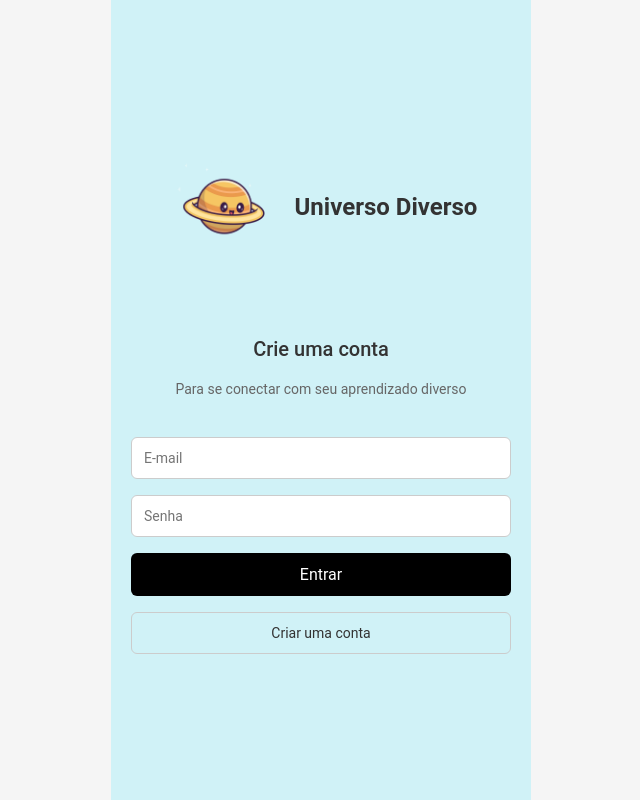
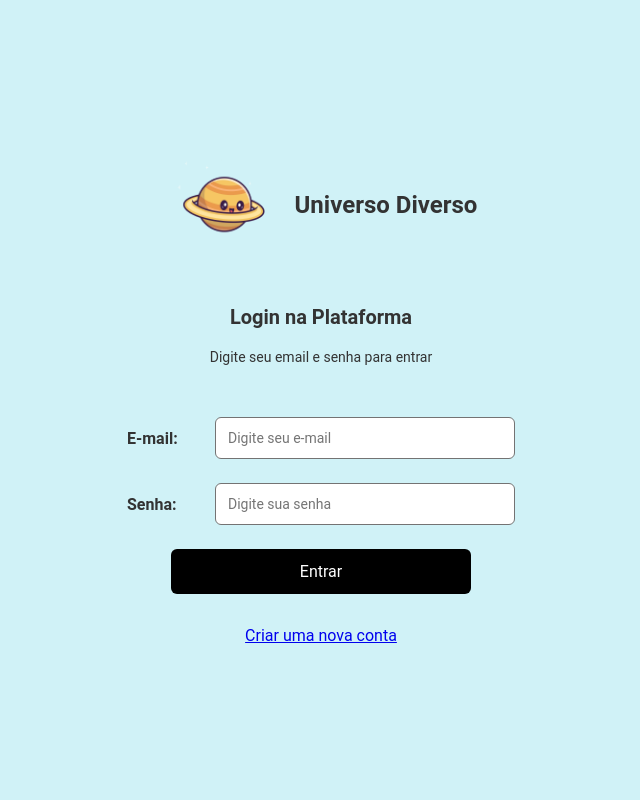
Before and after one commit to MahFelix/universo-diverso, a React (Vite) app: page /login in a window 1280 px wide. Shown: the whole page, without its empty margins (319-959 px from the left). Built offline with nearby package versions, Linux system fonts and the light colour scheme.

Commit message:
ajuste da tela de login

```diff
--- a/src/pages/Login.jsx
+++ b/src/pages/Login.jsx
@@ -1,8 +1,8 @@
 import React, { useState } from 'react';
 import { Link } from 'react-router-dom';
 import { useNavigate } from 'react-router-dom';
-import { LoginContainer, LoginHeader, LoginForm, FormGroup, LoginButton, SignupButton } from '../styles/LoginStyles';
-import graduationCap from '../assets/planet.png';
+import { LoginContainer, LoginHeader, FormItem, FormGroup, InfoText } from '../styles/LoginStyles';
+import planetLogo from '../assets/planet.png';
 
 const Login = () => {
   const navigate = useNavigate();
@@ -17,40 +17,48 @@ const Login = () => {
   return (
     <LoginContainer>
       <LoginHeader>
-        <img src={graduationCap} alt="Ícone de formatura" className="cap-icon" />
+        <img src={planetLogo} alt="Universo Diverso Logo" className="planet-logo" />
         <h1>Universo Diverso</h1>
       </LoginHeader>
 
       <div className="login-form-container">
-        <h2>Crie uma conta</h2>
-        <p>Para se conectar com seu aprendizado diverso</p>
+        <h2>Login na Plataforma</h2>
+        <p>Digite seu email e senha para entrar</p>
 
-        <LoginForm onSubmit={handleSubmit}>
-          <FormGroup>
+        <FormGroup onSubmit={handleSubmit}>
+          <FormItem>
+            <InfoText>E-mail:</InfoText>
             <input
               type="email"
               id="email"
-              placeholder="E-mail"
+              placeholder="Digite seu e-mail"
               required
               value={email}
               onChange={(e) => setEmail(e.target.value)}
             />
-          </FormGroup>
-          <FormGroup>
+          </FormItem>
+
+          <FormItem>
+            <InfoText>Senha:</InfoText>
             <input
               type="password"
-              id="password"
-              placeholder="Senha"
+              id="senha"
+              placeholder="Digite sua senha"
               required
               value={password}
               onChange={(e) => setPassword(e.target.value)}
             />
-          </FormGroup>
-          <LoginButton type="submit">Entrar</LoginButton>
-        <Link to="/signup" style={{ width: '100%', textDecoration: 'none' }}>
-  <SignupButton type="button">Criar uma conta</SignupButton>
-</Link>
-        </LoginForm>
+          </FormItem>
+
+          <FormItem>
+          <p/>  <button type="submit" >Entrar</button> <p/>
+          </FormItem>
+
+        </FormGroup>
+
+        <Link to="/signup" >
+          Criar uma nova conta
+        </Link>
       </div>
     </LoginContainer>
   );
--- a/src/styles/LoginStyles.js
+++ b/src/styles/LoginStyles.js
@@ -7,28 +7,28 @@ export const LoginContainer = styled.div`
   align-items: center;
   justify-content: center;
   min-height: 100vh;
-  padding: 30px 20px;
+  padding: 20px;
   gap: 30px;
-  max-width: 420px;
   margin: 0 auto;
 
   .login-form-container {
     width: 100%;
+    max-width: 420px;
     display: flex;
     flex-direction: column;
     align-items: center;
     gap: 20px;
-    margin-top: 40px;
+    margin: 10px;
 
     h2 {
       font-size: 20px;
       color: var(--text-color);
-      font-weight: 500;
+      font-weight: 700;
     }
 
     p {
       font-size: 14px;
-      color: #666;
+      color: var(--text-color);
       margin-bottom: 20px;
     }
   }
@@ -39,7 +39,7 @@ export const LoginHeader = styled.div`
   align-items: center;
   gap: 10px;
 
-  .cap-icon {
+  .planet-logo {
     width: 120px;
     height: 120px;
   }
@@ -51,43 +51,21 @@ export const LoginHeader = styled.div`
   }
 `;
 
-export const LoginForm = styled.form`
-  width: 100%;
+export const FormItem = styled.form`
   display: flex;
-  flex-direction: column;
-  gap: 16px;
+  align-items: center;
+  align-self:center;
+  border-radius: 4px;
+  padding: 12px 16px;
+  justify-content: space-between;
 `;
 
 export const FormGroup = styled.div`
   width: 100%;
-
-  input {
-    width: 100%;
-    padding: 12px;
-    border: 1px solid #ccc;
-    border-radius: 6px;
-    font-size: 14px;
-  }
 `;
 
-export const LoginButton = styled.button`
-  background-color: #000;
-  color: white;
-  border: none;
-  padding: 12px;
-  border-radius: 6px;
+export const InfoText = styled.span`
   font-size: 16px;
-  cursor: pointer;
-  width: 100%;
+  color: var(--text-color);
+  font-weight: 600;
 `;
-
-export const SignupButton = styled.button`
-  background-color: transparent;
-  color: var(--text-color);
-  border: 1px solid #ccc;
-  padding: 12px;
-  border-radius: 6px;
-  font-size: 14px;
-  cursor: pointer;
-  width: 100%;
-`;
--- a/src/styles/globalStyles.js
+++ b/src/styles/globalStyles.js
@@ -9,12 +9,16 @@ export const GlobalStyle = createGlobalStyle`
     --green-card: #2af742;
     --blue-card: #1ba7ff;
     --red-card: #EA787E;
-    --light-green-card:rgb(80, 192, 95);
+    --light-green-card:#50c05f;
     --background-color: #f5f5f5;
     --sidebar-bg: #ffffff;
     --text-color: #333;
     --card-text: #ffffff;
     --login-bg: #d0f2f7;
+    --button-color: #000;
+    --button-text: #FFF;
+    --button-hover: #333;
+    --border-input:#747373;
   }
 
   * {
@@ -30,6 +34,33 @@ export const GlobalStyle = createGlobalStyle`
   }
 
   button {
+    width: 300px;
+    height: 45px;
     cursor: pointer;
+    background: var(--button-color);
+    color: var(--button-text);
+    font-size: 16px;
+    border: none;
+    border-radius: 6px;
   }
+
+  button:hover {
+    background: var(--button-hover);
+  }
+
+  Link {
+    width: '100%';
+    textDecoration: 'none';
+  }
+
+  Input {
+    width: 300px;
+    height: 35x;
+    padding: 12px;
+    border: 1px solid ;
+    border-radius: 6px;
+    border-color: var(--border-input);
+    font-size: 14px;
+  }
+
 `;
```
